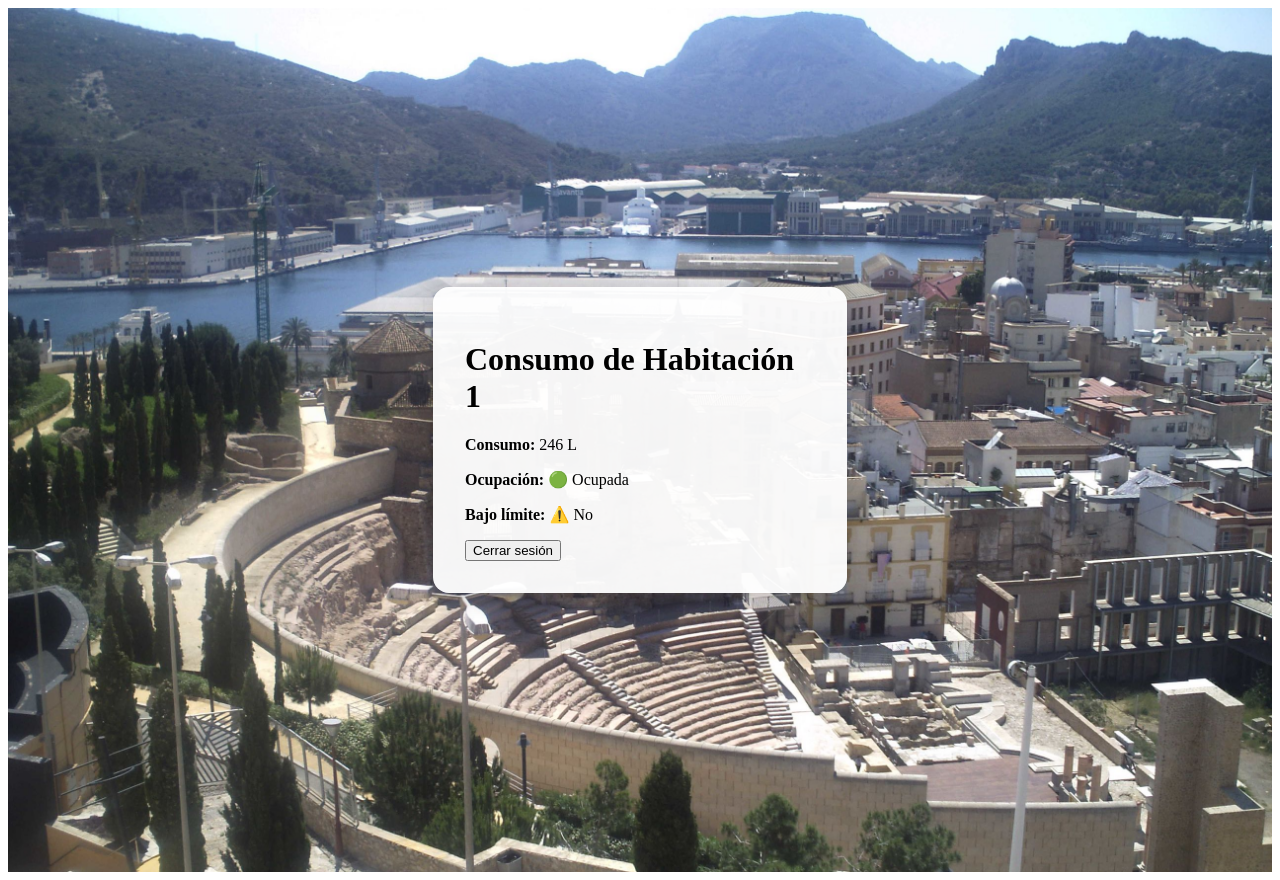
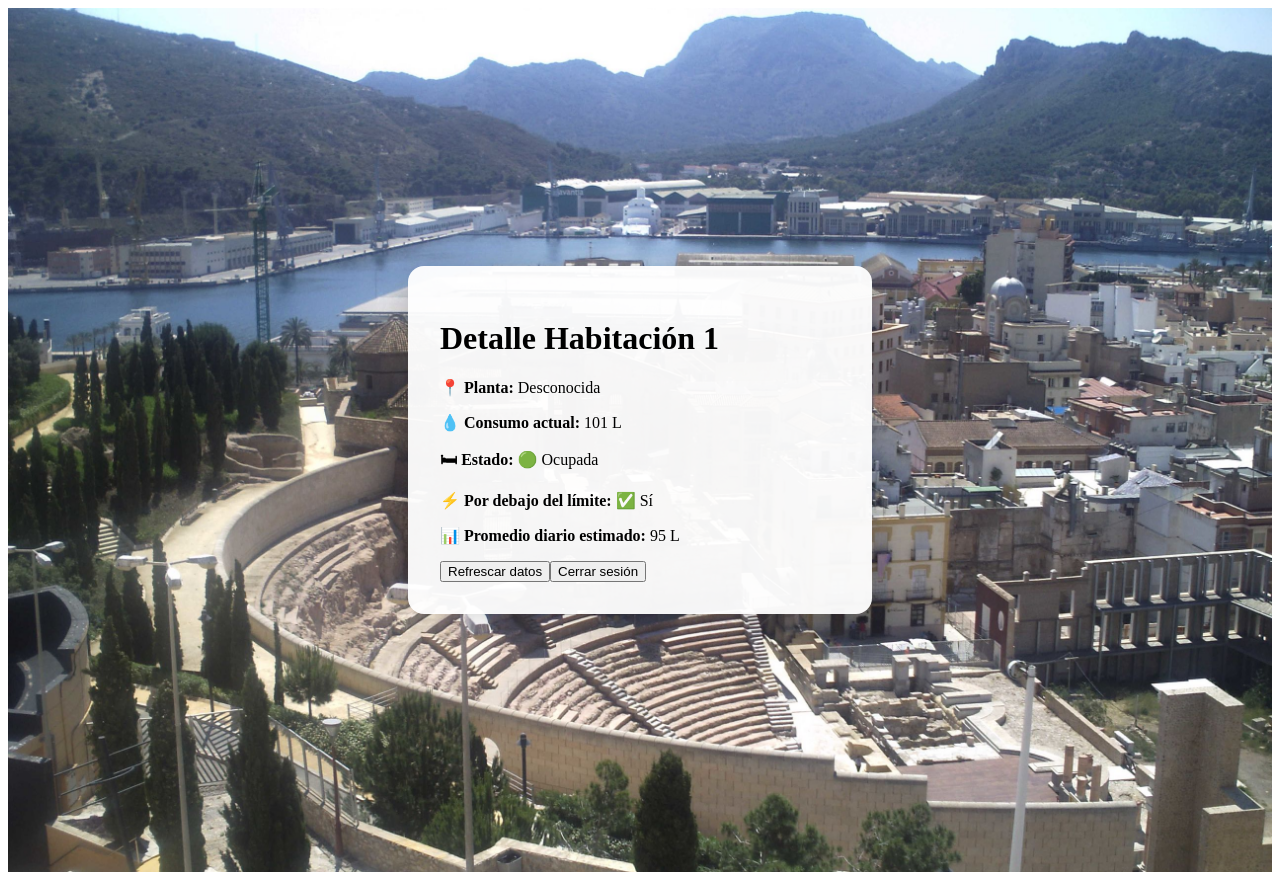
Before and after one commit to Jmamoles/hotel-dashboard, a React (Create React App) app: page /dashboard1/1 in a window 1280 px wide. Built offline with nearby package versions, Linux system fonts and the light colour scheme.

Commit message:
agrego mejoras al dashboard de habitación

```diff
--- a/src/App.js
+++ b/src/App.js
@@ -1,9 +1,10 @@
 import React from "react";
-import { BrowserRouter as Router, Routes, Route, Navigate } from "react-router-dom"; // <- ¡Aquí está el fix!
+import { BrowserRouter as Router, Routes, Route, Navigate } from "react-router-dom";
 import Login from "./Login";
 import Dashboard from "./Dashboard";
 import Dashboard1 from "./Dashboard1";
-import Grafica from "./Grafica"; // Si tienes gráfica
+import Grafica from "./Grafica";
+import SAPMockup from "./SAPMockup"; // <-- Importa el mockup de SAP
 
 function App() {
   return (
@@ -13,6 +14,7 @@ function App() {
         <Route path="/dashboard" element={<Dashboard />} />
         <Route path="/dashboard1/:habitacionId" element={<Dashboard1 />} />
         <Route path="/grafica" element={<Grafica />} />
+        <Route path="/sap-import" element={<SAPMockup />} /> {/* Nueva ruta */}
         <Route path="/" element={<Navigate to="/login" />} />
       </Routes>
     </Router>
--- a/src/Dashboard1.js
+++ b/src/Dashboard1.js
@@ -4,32 +4,44 @@ import nhcampo1 from "./assets/nhcampo1.jpg";
 
 const Dashboard1 = () => {
   const { habitacionId } = useParams();
-  const navigate = useNavigate(); // Usamos useNavigate para redirigir al login
+  const navigate = useNavigate();
   const [datosHabitacion, setDatosHabitacion] = useState(null);
 
   const generarDatosHabitacion = (habitacionId) => {
     const consumo = Math.floor(Math.random() * 200) + 50;
-    const ocupada = true;
+    const ocupada = Math.random() < 0.7;
+    const averia = !ocupada && Math.random() < 0.2;
     const porDebajoDelLimite = consumo < 150;
+
+    let planta = "Desconocida";
+    const num = parseInt(habitacionId);
+    if (num >= 101 && num <= 125) planta = "Planta 1";
+    else if (num >= 201 && num <= 225) planta = "Planta 2";
+    else if (num >= 301 && num <= 325) planta = "Planta 3";
+    else if (num >= 401 && num <= 425) planta = "Planta 4";
 
     return {
       habitacion: habitacionId,
+      planta,
       consumo,
       ocupada,
+      averia,
       porDebajoDelLimite,
+      promedioEstimado: Math.floor(consumo * 0.95), // ejemplo simple
     };
   };
 
-  useEffect(() => {
+  const obtenerDatos = () => {
     const data = generarDatosHabitacion(habitacionId);
     setDatosHabitacion(data);
+  };
+
+  useEffect(() => {
+    obtenerDatos();
   }, [habitacionId]);
 
   const handleLogout = () => {
-    // Aquí puedes limpiar el estado de autenticación, por ejemplo con localStorage
-    localStorage.removeItem("user"); // Si lo guardaste en localStorage o sessionStorage
-
-    // Redirigir al login
+    localStorage.removeItem("user");
     navigate("/login");
   };
 
@@ -54,30 +66,44 @@ const Dashboard1 = () => {
           color: "#000",
           padding: "2rem",
           borderRadius: "1rem",
-          maxWidth: "350px",
+          maxWidth: "400px",
           width: "100%",
           boxShadow: "0 0 30px rgba(0,0,0,0.2)",
         }}
       >
-        <h1 className="text-2xl font-bold text-center mb-6">
-          Consumo de Habitación {habitacionId}
+        <h1 className="text-2xl font-bold text-center mb-4">
+          Detalle Habitación {habitacionId}
         </h1>
 
-        <div className="text-lg">
+        <div className="text-md space-y-2">
+          <p><strong>📍 Planta:</strong> {datosHabitacion.planta}</p>
+          <p><strong>💧 Consumo actual:</strong> {datosHabitacion.consumo} L</p>
           <p>
-            <strong>Consumo:</strong> {datosHabitacion.consumo} L
+            <strong>🛏 Estado:</strong>{" "}
+            {datosHabitacion.ocupada
+              ? "🟢 Ocupada"
+              : datosHabitacion.averia
+              ? "🔧 Libre (Avería)"
+              : "🔴 Libre"}
           </p>
           <p>
-            <strong>Ocupación:</strong> 🟢 Ocupada
+            <strong>⚡ Por debajo del límite:</strong>{" "}
+            {datosHabitacion.porDebajoDelLimite ? "✅ Sí" : "⚠️ No"}
           </p>
           <p>
-            <strong>Bajo límite:</strong>{" "}
-            {datosHabitacion.porDebajoDelLimite ? "✅ Sí" : "⚠️ No"}
+            <strong>📊 Promedio diario estimado:</strong>{" "}
+            {datosHabitacion.promedioEstimado} L
           </p>
         </div>
 
-        {/* Botón de Cerrar sesión */}
-        <div className="text-center mt-6">
+        <div className="text-center mt-6 flex flex-col gap-3">
+          <button
+            onClick={obtenerDatos}
+            className="bg-blue-600 text-white px-6 py-2 rounded-full hover:bg-blue-700 transition"
+          >
+            Refrescar datos
+          </button>
+
           <button
             onClick={handleLogout}
             className="bg-red-600 text-white px-6 py-2 rounded-full hover:bg-red-700 transition"
--- /dev/null
+++ b/src/SAPMockup.js
@@ -0,0 +1,35 @@
+// src/SAPMockup.js
+import React from "react";
+import { useNavigate } from "react-router-dom";
+
+const SAPMockup = () => {
+  const navigate = useNavigate();
+
+  return (
+    <div className="min-h-screen flex flex-col justify-center items-center bg-gray-100 px-4">
+      <div className="bg-white shadow-lg rounded-lg p-8 max-w-md w-full text-center">
+        <h2 className="text-2xl font-bold mb-4">Integración con SAP (Mockup)</h2>
+        <p className="mb-4 text-gray-700">
+          Este módulo simula cómo se integrará SAP con nuestro sistema para importar automáticamente datos de huéspedes y empleados.
+        </p>
+
+        <div className="bg-gray-50 border rounded p-4 mb-4 text-left text-sm font-mono">
+          <p><strong>Nombre:</strong> María López</p>
+          <p><strong>Habitación:</strong> 214</p>
+          <p><strong>Check-in:</strong> 2025-04-18</p>
+          <p><strong>Check-out:</strong> 2025-04-21</p>
+          <p><strong>Email:</strong> maria.lopez@ejemplo.com</p>
+        </div>
+
+        <button
+          className="bg-blue-600 text-white px-4 py-2 rounded hover:bg-blue-700 transition"
+          onClick={() => navigate("/dashboard")}
+        >
+          Volver al Dashboard
+        </button>
+      </div>
+    </div>
+  );
+};
+
+export default SAPMockup;
```
Also changed, not shown: 1 other file (tests, documents, lock files or other folders).
